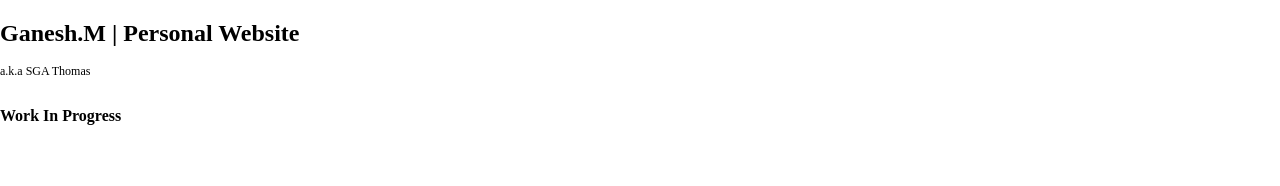
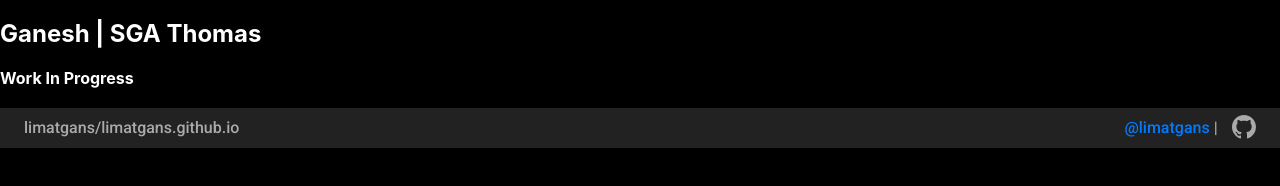
Before and after one commit to limatgans/limatgans.github.io, a plain HTML site: page index.html in a window 1280 px wide. Drawn offline with nearby package versions, Linux system fonts and the light colour scheme.

Commit message:
[Added] Footer

```diff
--- /dev/null
+++ b/css/styles.css
@@ -0,0 +1,53 @@
+body {
+	margin: 0;
+	font-family: -apple-system, BlinkMacSystemFont, "Segoe UI", "Roboto", "Oxygen",
+	  "Ubuntu", "Cantarell", "Fira Sans", "Droid Sans", "Helvetica Neue",
+	  sans-serif;
+	-webkit-font-smoothing: antialiased;
+	-moz-osx-font-smoothing: grayscale;
+	background: black;
+	color: white;
+}
+
+code {
+	font-family: Roboto, source-code-pro, Menlo, Monaco, Consolas, "Courier New",
+	  monospace;
+}
+
+a {
+	color: #007bff;
+	text-decoration: none;
+	background-color: transparent
+}
+
+footer {
+	display: flex;
+	flex-direction: row;
+	align-items: center;
+	justify-content: flex-end;
+	min-height: 32px;
+	height: 5vh;
+	position: relative;
+	bottom: 0px;
+	left: 0px;
+	width: 100vw;
+	/* width: calc(var(--vw, 1vw) * 100); */
+	background: #222;
+}
+
+.footer-text {
+	color: #AAA;
+	margin: 0 0.5em;
+}
+
+.footer-github {
+	float: right;
+	color: #AAA;
+	fill: currentColor;
+	margin: 0 1.5em 0 0.4em;
+}
+
+.footer-left {
+	margin-right: auto;
+	margin-left: 1.5em;
+}
--- a/index.html
+++ b/index.html
@@ -18,18 +18,31 @@
 	<meta name="viewport" content="width=device-width, initial-scale=1">
 	<meta http-equiv="x-dns-prefetch-control" content="on">
 	<link rel="stylesheet" href="https://cdnjs.cloudflare.com/ajax/libs/normalize/7.0.0/normalize.min.css" type="text/css" charset="utf-8">
-	<link rel="stylesheet" href="css/style.css" type="text/css" charset="utf-8">
+	<link rel="stylesheet" href="css/styles.css" type="text/css" charset="utf-8">
 	<link href="https://fonts.googleapis.com/css?family=Roboto:300,500" rel="stylesheet">
 </head>
 
 <body>
 	<main>
 		<h2>
-			Ganesh.M | Personal Website
+			Ganesh | SGA Thomas
 		</h2>
-		<sup>a.k.a SGA Thomas</sup>
 
 		<h4>Work In Progress</h4>
 
 	</main>
+	<footer>
+		<code class="footer-text footer-left">limatgans/limatgans.github.io</code>
+		<code class="footer-text">
+			<a href="https://github.com/limatgans" target="_blank" rel="noopener noreferrer">@limatgans</a> |
+		</code>
+		<a href="https://github.com/limatgans/limatgans.github.io" target="_blank" rel="noopener noreferrer" class="footer-github">
+			<svg viewBox="0 0 16 16" version="1.1" height="24" width="24" aria-hidden="true"
+				class="footer-icon octicon octicon-mark-github">
+				<path fill-rule="evenodd"
+					d="M8 0C3.58 0 0 3.58 0 8c0 3.54 2.29 6.53 5.47 7.59.4.07.55-.17.55-.38 0-.19-.01-.82-.01-1.49-2.01.37-2.53-.49-2.69-.94-.09-.23-.48-.94-.82-1.13-.28-.15-.68-.52-.01-.53.63-.01 1.08.58 1.23.82.72 1.21 1.87.87 2.33.66.07-.52.28-.87.51-1.07-1.78-.2-3.64-.89-3.64-3.95 0-.87.31-1.59.82-2.15-.08-.2-.36-1.02.08-2.12 0 0 .67-.21 2.2.82.64-.18 1.32-.27 2-.27.68 0 1.36.09 2 .27 1.53-1.04 2.2-.82 2.2-.82.44 1.1.16 1.92.08 2.12.51.56.82 1.27.82 2.15 0 3.07-1.87 3.75-3.65 3.95.29.25.54.73.54 1.48 0 1.07-.01 1.93-.01 2.2 0 .21.15.46.55.38A8.013 8.013 0 0 0 16 8c0-4.42-3.58-8-8-8z">
+				</path>
+			</svg>
+		</a>
+	</footer>
 </body>
```
